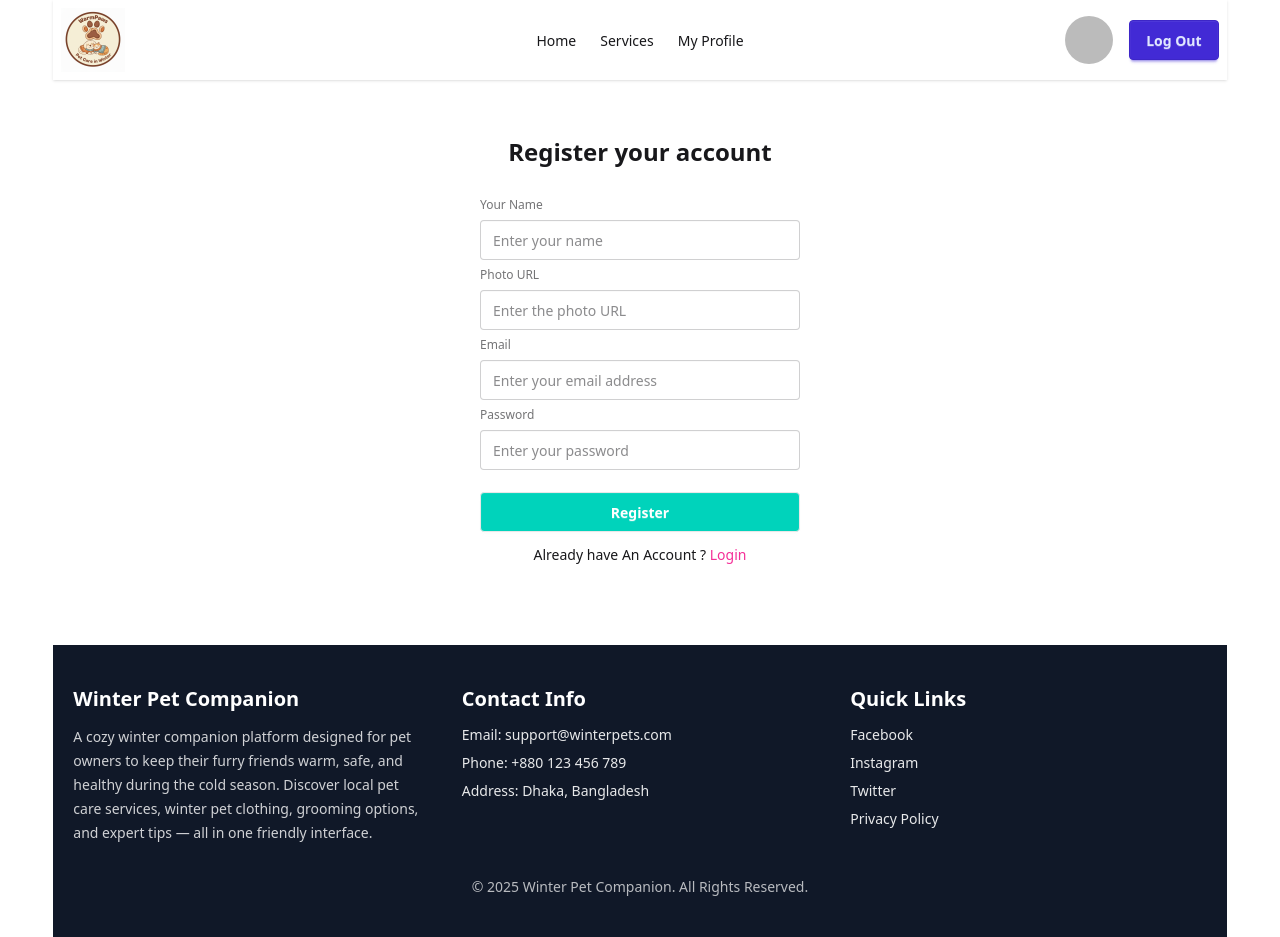
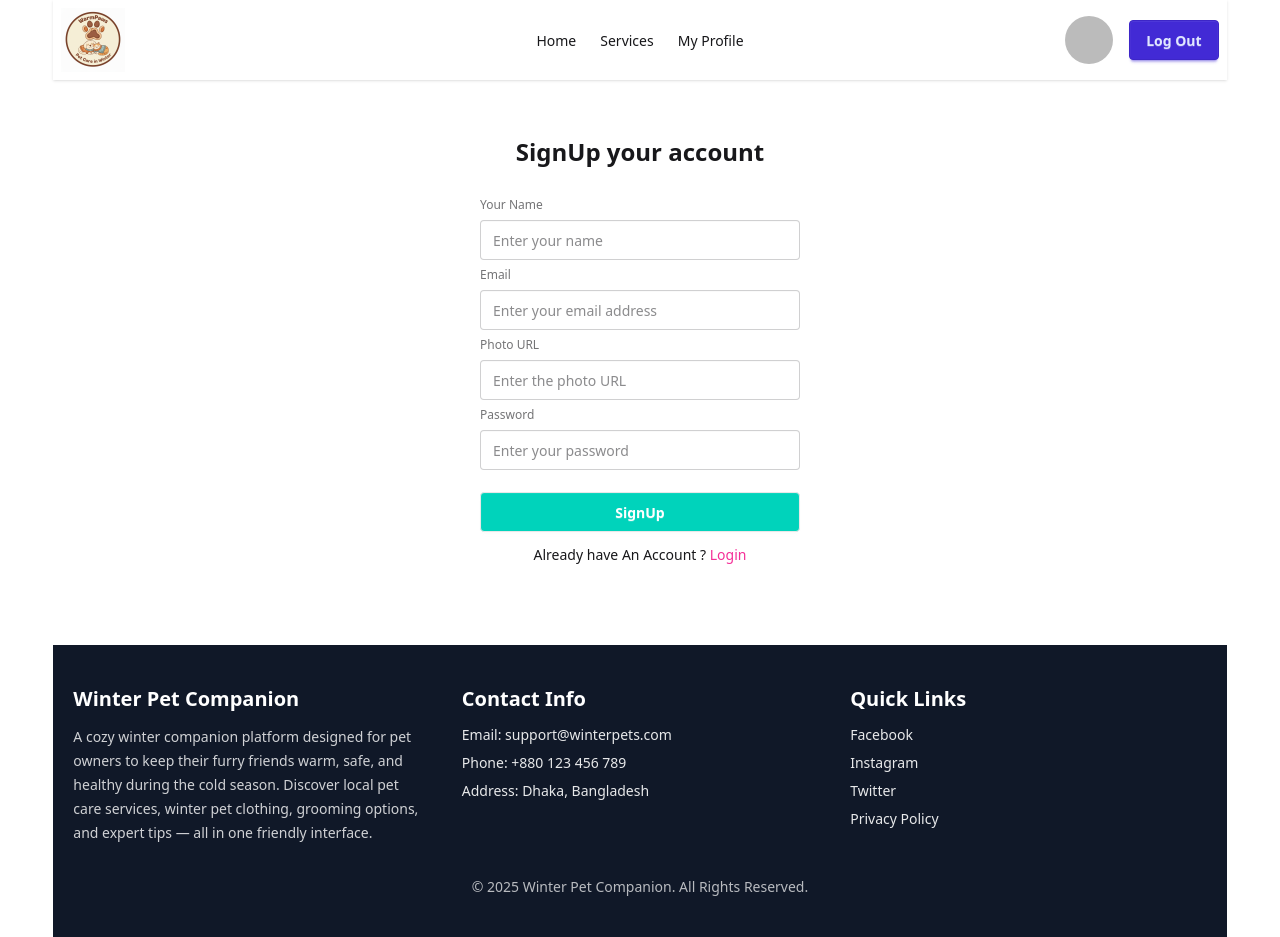
Before and after one commit to shihabsumon585/Pet-Care-in-Winter, a React (Vite) app: page /register in a window 1280 px wide. Built offline with nearby package versions, Linux system fonts and the light colour scheme; no server answers; sample sign-in values are in the browser's storage.

Commit message:
finish home extra section

```diff
--- a/src/components/Login.jsx
+++ b/src/components/Login.jsx
@@ -28,10 +28,11 @@ const Login = () => {
         signInWithGoogle()
             .then((result) => {
                 console.log(result.user);
+                navigate("/");
             }).catch((error) => {
                 console.log(error);
             });
-        navigate(`${location.state ? location.state : "/"}`);
+
     }
     return (
         <div className="card-body bg-white flex justify-center items-center w-fit mx-auto mt-10 p-10 rounded-xl">
@@ -56,7 +57,7 @@ const Login = () => {
                 Login with Google
             </button>
 
-            <p>Dont’t have an account ? <Link className='text-secondary' to={"/register"}>Signup</Link></p>
+            <p>Dont’t have an account ? <Link className='text-secondary' to={"/register"}>SignUp</Link></p>
         </div>
     );
 };
--- a/src/components/Register.jsx
+++ b/src/components/Register.jsx
@@ -33,23 +33,23 @@ const Register = () => {
 
     return (
         <div className="card-body bg-white flex justify-center items-center w-fit mx-auto mt-4 p-10 rounded-xl">
-            <title>Register</title>
-            <h1 className='text-2xl font-bold mb-4'>Register your account</h1>
+            <title>Signup</title>
+            <h1 className='text-2xl font-bold mb-4'>SignUp your account</h1>
             <form onSubmit={handleCreateUser}>
                 <fieldset className="fieldset *:w-80">
                     {/* Name */}
                     <label className="label">Your Name</label>
                     <input name='name' type="text" className="input" placeholder="Enter your name" />
+                    {/* email */}
+                    <label className="label">Email</label>
+                    <input name='email' type="email" className="input" placeholder="Enter your email address" />
                     {/* Photo URL */}
                     <label className="label">Photo URL</label>
                     <input name='photo' type="text" className="input" placeholder="Enter the photo URL" />
-                    {/* email */}
-                    <label className="label">Email</label>
-                    <input name='email' type="email" className="input" placeholder="Enter your email address" />
                     {/* password */}
                     <label className="label">Password</label>
                     <input name='password' type="password" className="input" placeholder="Enter your password" />
-                    <button type='submit' className="btn bg-accent text-base-100 mt-4">Register</button>
+                    <button type='submit' className="btn bg-accent text-base-100 mt-4">SignUp</button>
                 </fieldset>
             </form>
             <p>Already have An Account ? <Link className='text-secondary' to={"/login"}>Login</Link></p>
```
